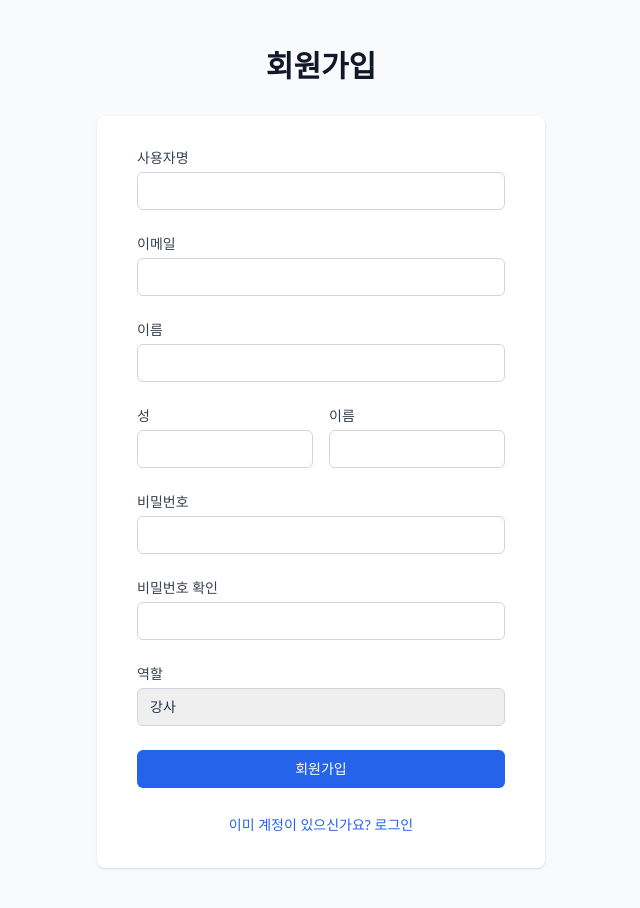
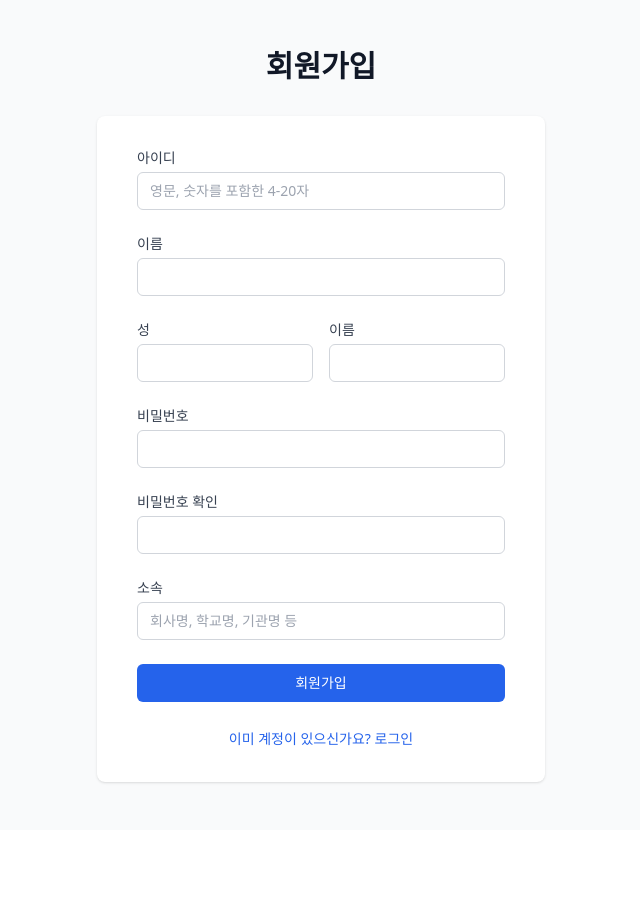
Before and after one commit to commaeng09/survey, a React (Vite) app: page /signup in a window 1280 px wide. Shown: the top 908 px of the page, without its empty margins (319-959 px from the left). After the commit the page ends 830 px from the top, so only its background shows below. Built offline with nearby package versions, Linux system fonts and the light colour scheme.

Commit message:
Change registration from email to username and replace role with organization

```diff
--- a/src/contexts/AuthContextNew.tsx
+++ b/src/contexts/AuthContextNew.tsx
@@ -3,22 +3,20 @@ import React, { createContext, useContext, useState, useEffect } from 'react';
 export interface User {
   id: string;
   username: string;
-  email: string;
   name: string;
   first_name: string;
   last_name: string;
-  role: 'instructor' | 'admin';
+  organization: string;
 }
 
 export interface SignupData {
   username: string;
-  email: string;
   password: string;
   password_confirm: string;
   name: string;
   first_name: string;
   last_name: string;
-  role: 'instructor' | 'admin';
+  organization: string;
 }
 
 interface AuthContextType {
@@ -36,22 +34,20 @@ const MOCK_USERS = [
   {
     id: '1',
     username: 'instructor',
-    email: 'instructor@example.com',
     password: 'password123',
     name: '김강사',
     first_name: '강사',
     last_name: '김',
-    role: 'instructor' as const
+    organization: '한국대학교'
   },
   {
     id: '2',
     username: 'admin',
-    email: 'admin@example.com',
     password: 'admin123',
     name: '관리자',
     first_name: '관리자',
     last_name: '시스템',
-    role: 'admin' as const
+    organization: '시스템관리팀'
   }
 ];
 
@@ -83,11 +79,10 @@ export const AuthProvider: React.FC<{ children: React.ReactNode }> = ({ children
       const user: User = {
         id: foundUser.id,
         username: foundUser.username,
-        email: foundUser.email,
         name: foundUser.name,
         first_name: foundUser.first_name,
         last_name: foundUser.last_name,
-        role: foundUser.role
+        organization: foundUser.organization
       };
 
       setUser(user);
@@ -105,7 +100,7 @@ export const AuthProvider: React.FC<{ children: React.ReactNode }> = ({ children
 
     await new Promise(resolve => setTimeout(resolve, 1000));
 
-    const existingUser = MOCK_USERS.find(u => u.username === data.username || u.email === data.email);
+    const existingUser = MOCK_USERS.find(u => u.username === data.username);
     if (existingUser) {
       setIsLoading(false);
       return false;
@@ -114,22 +109,20 @@ export const AuthProvider: React.FC<{ children: React.ReactNode }> = ({ children
     const newUser = {
       id: Date.now().toString(),
       username: data.username,
-      email: data.email,
       password: data.password,
       name: data.name,
       first_name: data.first_name,
       last_name: data.last_name,
-      role: data.role
+      organization: data.organization
     };
 
     const user: User = {
       id: newUser.id,
       username: newUser.username,
-      email: newUser.email,
       name: newUser.name,
       first_name: newUser.first_name,
       last_name: newUser.last_name,
-      role: newUser.role
+      organization: newUser.organization
     };
 
     MOCK_USERS.push(newUser);
@@ -176,12 +169,12 @@ export const TEST_ACCOUNTS = [
     username: 'instructor',
     password: 'password123',
     name: '김강사 (테스트)',
-    role: 'instructor'
+    organization: '한국대학교'
   },
   {
     username: 'admin',
     password: 'admin123',
     name: '관리자 (테스트)',
-    role: 'admin'
+    organization: '시스템관리팀'
   }
 ];
--- a/src/pages/LoginPageNew.tsx
+++ b/src/pages/LoginPageNew.tsx
@@ -3,7 +3,7 @@ import { useNavigate, useLocation, Link } from 'react-router-dom';
 import { useAuth } from '../contexts/AuthContextNew';
 
 export default function LoginPage() {
-  const [email, setEmail] = useState('');
+  const [username, setUsername] = useState('');
   const [password, setPassword] = useState('');
   const [error, setError] = useState('');
   const { login, isLoading, isAuthenticated } = useAuth();
@@ -23,11 +23,11 @@ export default function LoginPage() {
     setError('');
 
     try {
-      const success = await login(email, password);
+      const success = await login(username, password);
       if (success) {
         navigate(from, { replace: true });
       } else {
-        setError('이메일 또는 비밀번호가 올바르지 않습니다.');
+        setError('아이디 또는 비밀번호가 올바르지 않습니다.');
       }
     } catch (err) {
       setError('로그인 중 오류가 발생했습니다.');
@@ -38,7 +38,7 @@ export default function LoginPage() {
     <div className="min-h-screen bg-gray-50 flex flex-col justify-center py-12 sm:px-6 lg:px-8">
       <div className="sm:mx-auto sm:w-full sm:max-w-md">
         <div className="text-center">
-          <h2 className="text-3xl font-bold text-gray-900">강사 로그인</h2>
+          <h2 className="text-3xl font-bold text-gray-900">로그인</h2>
         </div>
       </div>
 
@@ -46,20 +46,20 @@ export default function LoginPage() {
         <div className="bg-white py-8 px-4 shadow sm:rounded-lg sm:px-10">
           <form className="space-y-6" onSubmit={handleSubmit}>
             <div>
-              <label htmlFor="email" className="block text-sm font-medium text-gray-700">
-                이메일
+              <label htmlFor="username" className="block text-sm font-medium text-gray-700">
+                아이디
               </label>
               <div className="mt-1">
                 <input
-                  id="email"
-                  name="email"
-                  type="email"
-                  autoComplete="email"
+                  id="username"
+                  name="username"
+                  type="text"
+                  autoComplete="username"
                   required
                   className="appearance-none block w-full px-3 py-2 border border-gray-300 rounded-md placeholder-gray-400 focus:outline-none focus:ring-blue-500 focus:border-blue-500 sm:text-sm"
-                  placeholder="이메일을 입력하세요"
-                  value={email}
-                  onChange={(e) => setEmail(e.target.value)}
+                  placeholder="아이디를 입력하세요"
+                  value={username}
+                  onChange={(e) => setUsername(e.target.value)}
                 />
               </div>
             </div>
--- a/src/pages/SignupPageNew.tsx
+++ b/src/pages/SignupPageNew.tsx
@@ -5,13 +5,12 @@ import { useAuth, type SignupData } from '../contexts/AuthContextNew';
 export default function SignupPage() {
   const [formData, setFormData] = useState({
     username: '',
-    email: '',
     password: '',
     password_confirm: '',
     name: '',
     first_name: '',
     last_name: '',
-    role: 'instructor' as const
+    organization: ''
   });
   const [error, setError] = useState('');
   const { signup, isLoading } = useAuth();
@@ -36,7 +35,7 @@ export default function SignupPage() {
       if (success) {
         navigate('/dashboard');
       } else {
-        setError('이미 존재하는 사용자명 또는 이메일입니다.');
+        setError('이미 존재하는 사용자명입니다.');
       }
     } catch (err) {
       setError('회원가입 중 오류가 발생했습니다.');
@@ -56,7 +55,7 @@ export default function SignupPage() {
           <form className="space-y-6" onSubmit={handleSubmit}>
             <div>
               <label htmlFor="username" className="block text-sm font-medium text-gray-700">
-                사용자명
+                아이디
               </label>
               <div className="mt-1">
                 <input
@@ -64,25 +63,9 @@ export default function SignupPage() {
                   name="username"
                   type="text"
                   required
+                  placeholder="영문, 숫자를 포함한 4-20자"
                   className="appearance-none block w-full px-3 py-2 border border-gray-300 rounded-md placeholder-gray-400 focus:outline-none focus:ring-blue-500 focus:border-blue-500 sm:text-sm"
                   value={formData.username}
-                  onChange={handleChange}
-                />
-              </div>
-            </div>
-
-            <div>
-              <label htmlFor="email" className="block text-sm font-medium text-gray-700">
-                이메일
-              </label>
-              <div className="mt-1">
-                <input
-                  id="email"
-                  name="email"
-                  type="email"
-                  required
-                  className="appearance-none block w-full px-3 py-2 border border-gray-300 rounded-md placeholder-gray-400 focus:outline-none focus:ring-blue-500 focus:border-blue-500 sm:text-sm"
-                  value={formData.email}
                   onChange={handleChange}
                 />
               </div>
@@ -176,20 +159,20 @@ export default function SignupPage() {
             </div>
 
             <div>
-              <label htmlFor="role" className="block text-sm font-medium text-gray-700">
-                역할
+              <label htmlFor="organization" className="block text-sm font-medium text-gray-700">
+                소속
               </label>
               <div className="mt-1">
-                <select
-                  id="role"
-                  name="role"
+                <input
+                  id="organization"
+                  name="organization"
+                  type="text"
+                  required
+                  placeholder="회사명, 학교명, 기관명 등"
                   className="appearance-none block w-full px-3 py-2 border border-gray-300 rounded-md placeholder-gray-400 focus:outline-none focus:ring-blue-500 focus:border-blue-500 sm:text-sm"
-                  value={formData.role}
+                  value={formData.organization}
                   onChange={handleChange}
-                >
-                  <option value="instructor">강사</option>
-                  <option value="admin">관리자</option>
-                </select>
+                />
               </div>
             </div>
 
```
